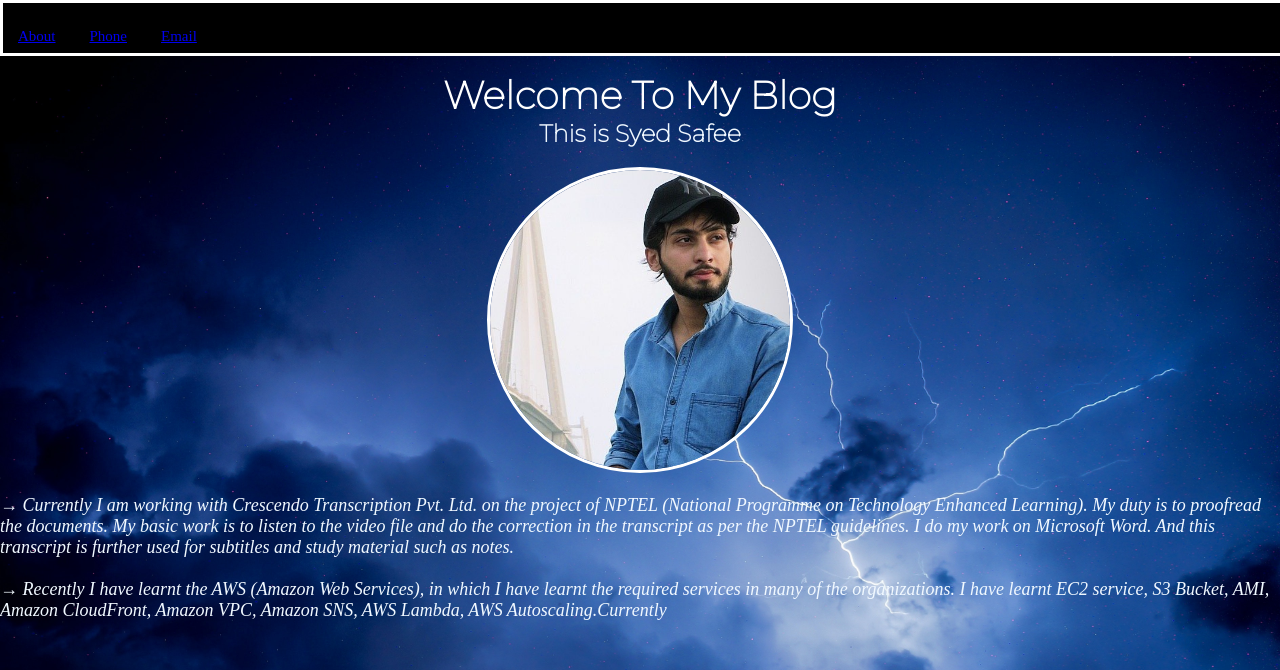
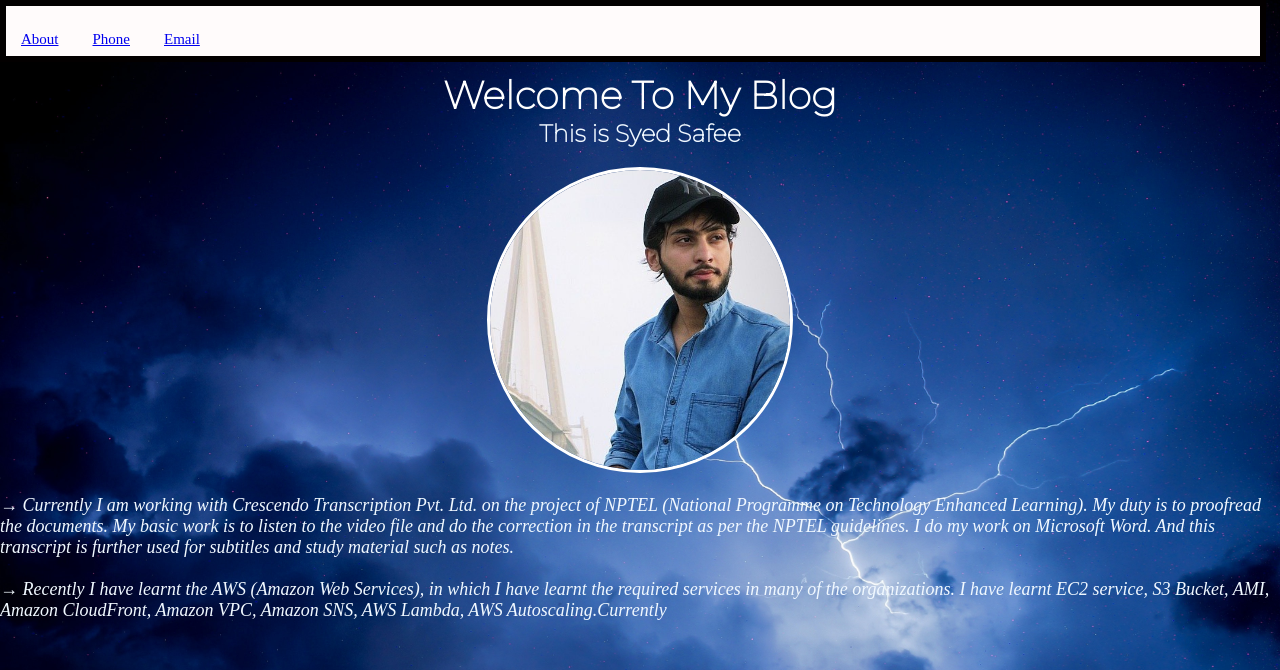
Before and after one commit to safee555/MindNest, a plain HTML site: page index.html in a window 1280 px wide. Shown: the top 670 px of the page. Drawn offline with Linux system fonts and the light colour scheme.

Commit message:
Update index.html

```diff
--- a/index.html
+++ b/index.html
@@ -31,11 +31,13 @@
     }
 
     nav {
-        background-color: rgb(0, 0, 0);
-        border: solid;
-        border-color: white;
+        background-color: rgb(255, 251, 251);
+        border: solid rgb(3, 0, 0);
+        border-width: 0.5vw;
+        margin: 0;
+        padding: 0;
         position: fixed;
-        width: 100%;
+        width: 98vw;
     }
 
     body {
```
